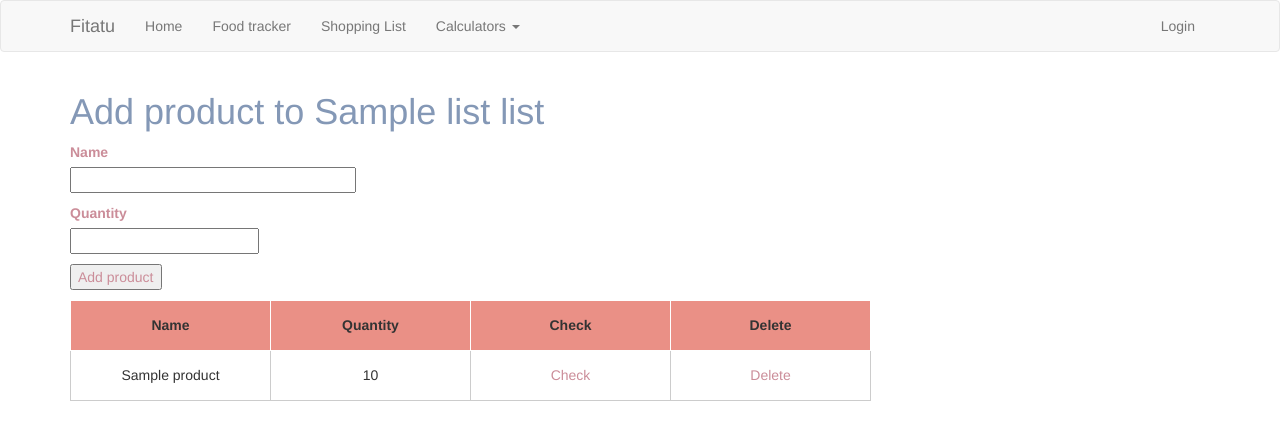
After one commit to domittaa/fitatu, a Flask app: page /list/1 in a window 1280 px wide. The commit adds this page. Shown: the top 440 px of the page. Run offline with Flask 2, Linux system fonts and the light colour scheme; tables that the repository leaves empty hold one stand-in row (values such as "Sample post"); some libraries are stand-ins or nearby versions.

Commit message:
add products to shopping list

```diff
--- a/app/list/routes.py
+++ b/app/list/routes.py
@@ -1,4 +1,6 @@
 from flask import url_for, redirect, render_template, flash
+from sqlalchemy import desc
+
 from app.list import bp
 from app import db
 from app.models import List, ListProduct
@@ -15,5 +17,50 @@ def list():
         list = List(name=form.name.data,user_id=current_user.id)
         db.session.add(list)
         db.session.commit()
-        redirect(url_for('list.list'))
+        return redirect(url_for('list.list'))
     return render_template('list/list.html', form=form, lists=lists)
+
+
+@login_required
+@bp.route('/list/<id>', methods=['GET', 'POST'])
+def view_list(id):
+    list = List.query.filter_by(id=id).first_or_404()
+    form = ListProductForm()
+    if form.validate_on_submit():
+        new_product = ListProduct(name=form.name.data, quantity=form.quantity.data, list_id=id, status=True)
+        db.session.add(new_product)
+        db.session.commit()
+        return redirect(url_for('list.view_list', id=list.id))
+    products = ListProduct.query.filter_by(list_id=id).order_by(desc('status'))
+    return render_template('list/view_list.html', products=products, form=form, list=list)
+
+
+@login_required
+@bp.route('/delete/product/<id>', methods=['GET', 'POST'])
+def delete_product(id):
+    product = ListProduct.query.filter_by(id=id).first_or_404()
+    db.session.delete(product)
+    db.session.commit()
+    return redirect(url_for('list.view_list', id=product.list_id))
+
+
+@login_required
+@bp.route('/bought/product/<id>', methods=['GET', 'POST'])
+def move_to_bought(id):
+    product = ListProduct.query.filter_by(id=id).first_or_404()
+    if product.status:
+        product.status = False
+        db.session.commit()
+    else:
+        product.status = True
+        db.session.commit()
+    return redirect(url_for('list.view_list', id=product.list_id))
+
+
+@login_required
+@bp.route('/delete/list/<id>', methods=['GET', 'POST'])
+def delete_list(id):
+    list = List.query.filter_by(id=id).first_or_404()
+    db.session.delete(list)
+    db.session.commit()
+    return redirect(url_for('list.list', id=id))
--- a/app/static/style.css
+++ b/app/static/style.css
@@ -58,10 +58,14 @@ th {
     box-shadow: none!important;
 }
 
-h4,h2 {
+h4,h2, h1 {
     color: RGB(132,152,182);
 }
 
 a {
     color: RGB(203,141,153);
 }
+
+p {
+    color: RGB(203,141,153);
+}
--- /dev/null
+++ b/app/templates/list/view_list.html
@@ -0,0 +1,41 @@
+{% extends 'base.html' %}
+{% block app_content %}
+    <h1>Add product to {{ list.name }} list</h1>
+    <form action="" method="post">
+        {{ form.hidden_tag() }}
+        <p>
+            {{ form.name.label }}<br>
+            {{ form.name(size=32) }}
+        </p>
+        <p>
+            {{ form.quantity.label }}<br>
+            {{ form.quantity(size=32) }}
+        </p>
+        <p>{{ form.submit() }}</p>
+    </form>
+
+       <table>
+          <tr>
+              <th>Name</th>
+              <th>Quantity</th>
+              <th>Check</th>
+              <th>Delete</th>
+          </tr>
+           {% for product in products %}
+               <tr>
+               {% if product.status==True %}
+               <td>{{ product.name }}</td>
+               <td>{{ product.quantity }}</td>
+               {% else %}
+               <td><strike>{{ product.name }}</strike></td>
+                   <td><strike>{{ product.quantity }}</strike></td>
+                   {% endif %}
+               <td>
+                   <a href="{{ url_for('list.move_to_bought', id=product.id) }}">Check</a>
+                </td>
+               <td><a href="{{ url_for('list.delete_product', id=product.id) }}">Delete</a></td>
+              {% endfor %}
+          </tr>
+       </table>
+
+{% endblock %}
```
Also changed, not shown: app/templates/list/list.html (+7 -1 lines).
